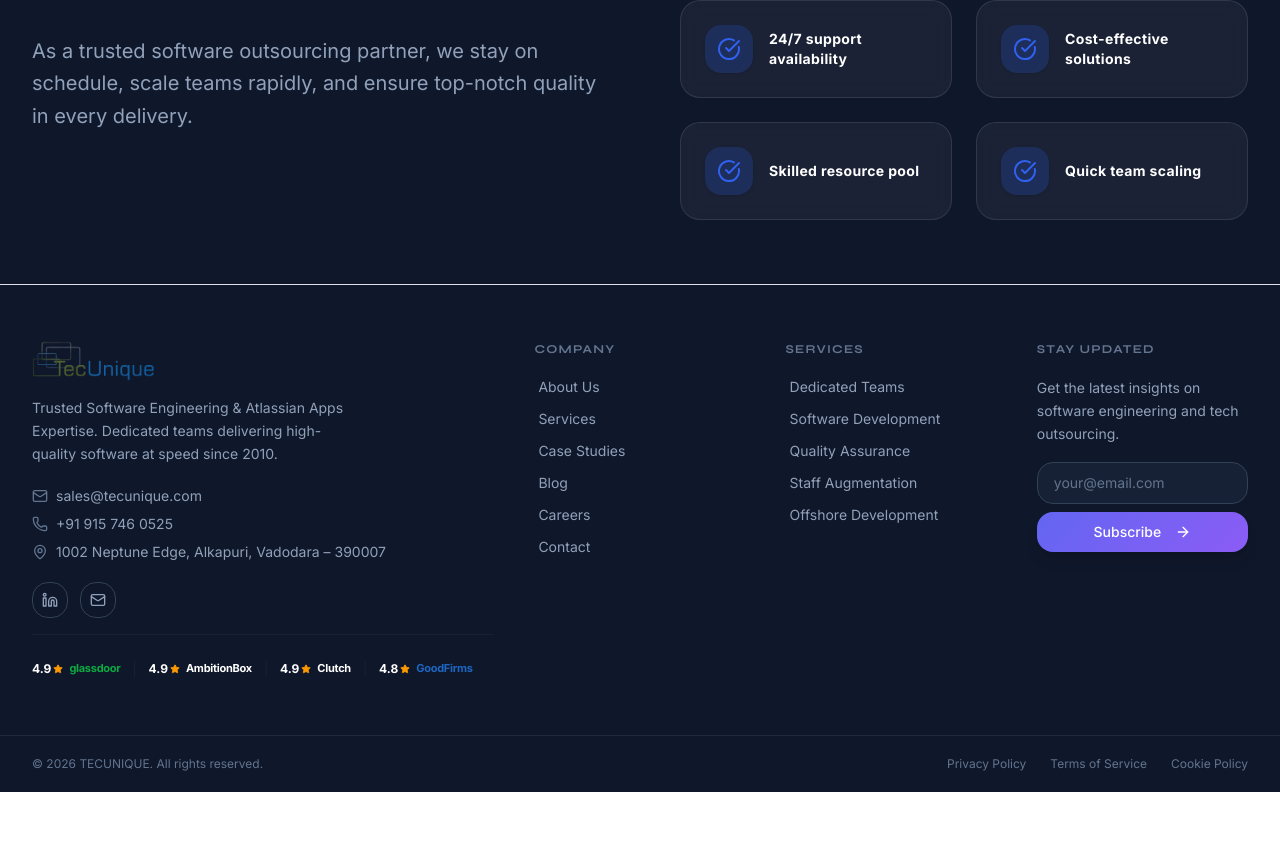
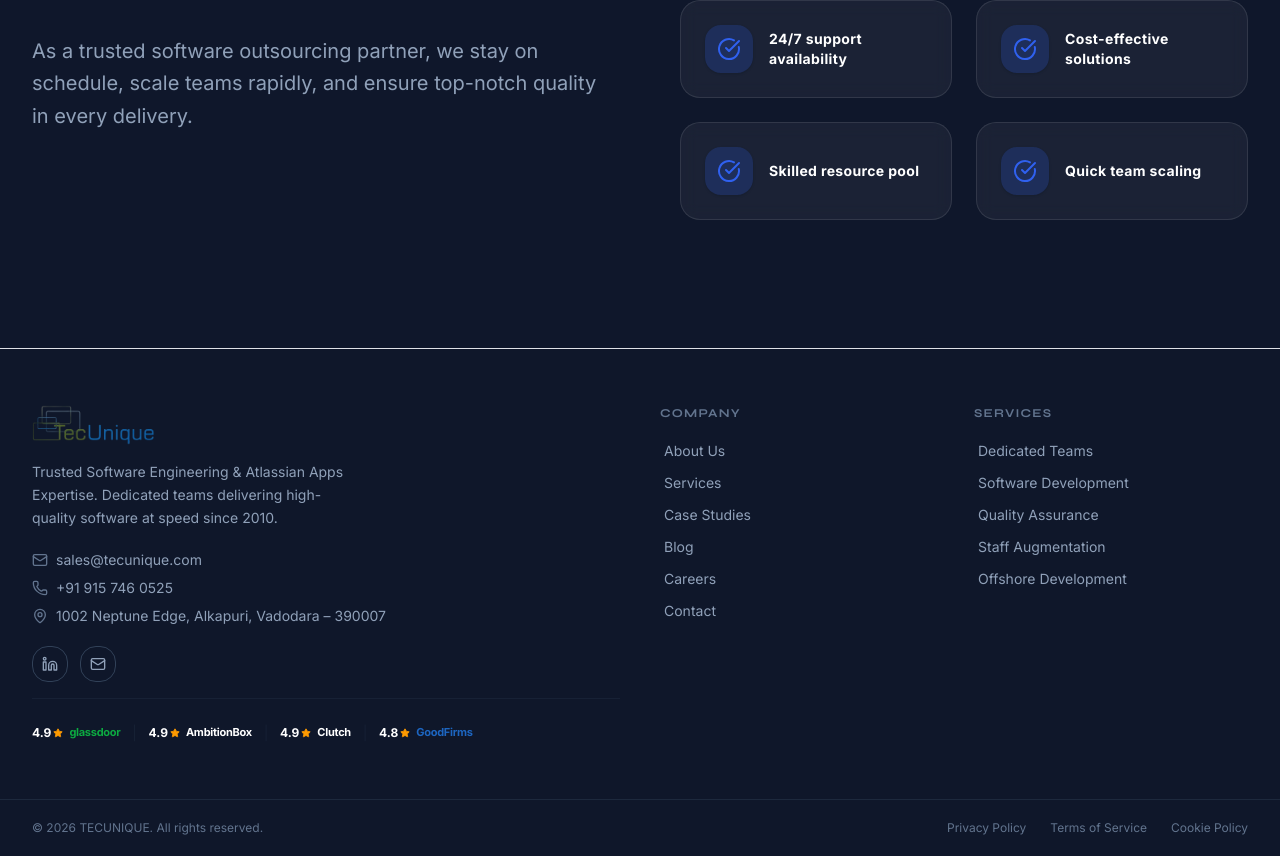
Before and after one commit to rupeshyadav-tecunique/v0-tecunique-website-revamp, a Next.js app: page /services in a window 1280 px wide. Shown: the part 4760-5616 px from the top of the page. Before the commit the page ends 5552 px from the top, so only its background shows below. Built offline with nearby package versions, Linux system fonts and the light colour scheme.

Commit message:
fix: remove subscription news letter section

```diff
--- a/app/(site)/services/page.tsx
+++ b/app/(site)/services/page.tsx
@@ -252,7 +252,7 @@ export default function ServicesPage() {
       </section>
 
       {/* Benefits */}
-      <section className="pt-24 lg:pt-32 pb-12 lg:pb-16 bg-slate-900 overflow-hidden relative isolate">
+      <section className="py-24 lg:py-32 bg-slate-900 overflow-hidden relative isolate">
         <div className="absolute inset-0 -z-10 bg-[radial-gradient(circle_at_top_right,theme(colors.primary.500/0.1),transparent_50%)]" />
         <div className="mx-auto max-w-7xl px-6 lg:px-8">
           <div className="grid grid-cols-1 gap-20 lg:grid-cols-2 items-center">
--- a/components/layout/footer.tsx
+++ b/components/layout/footer.tsx
@@ -80,7 +80,7 @@ export function Footer() {
     <footer className="border-t border-border bg-[#0f172a]">
       {/* Main footer content */}
       <div className="mx-auto max-w-7xl px-6 py-14 lg:px-8">
-        <div className="grid grid-cols-1 gap-10 lg:grid-cols-5">
+        <div className="grid grid-cols-1 gap-10 lg:grid-cols-4">
 
           {/* Brand column */}
           <div className="lg:col-span-2 space-y-5">
@@ -216,28 +216,6 @@ export function Footer() {
               ))}
             </ul>
           </div>
-
-          {/* Newsletter */}
-          <div>
-            <h3 className="text-xs font-bold uppercase tracking-widest text-slate-500 mb-5">Stay Updated</h3>
-            <p className="text-sm text-slate-400 mb-4 leading-relaxed">
-              Get the latest insights on software engineering and tech outsourcing.
-            </p>
-            <form className="space-y-2" onSubmit={(e) => e.preventDefault()}>
-              <input
-                type="email"
-                placeholder="your@email.com"
-                className="w-full rounded-xl border border-slate-700 bg-slate-800/60 px-4 py-2.5 text-sm text-slate-200 placeholder:text-slate-500 focus:border-indigo-500/60 focus:outline-none focus:ring-1 focus:ring-indigo-500/40 transition-all"
-              />
-              <Button
-                type="submit"
-                className="w-full rounded-xl h-10 group"
-              >
-                Subscribe
-                <ArrowRight className="ml-1.5 h-4 w-4 transition-transform group-hover:translate-x-1" />
-              </Button>
-            </form>
-          </div>
         </div>
       </div>
 
```
